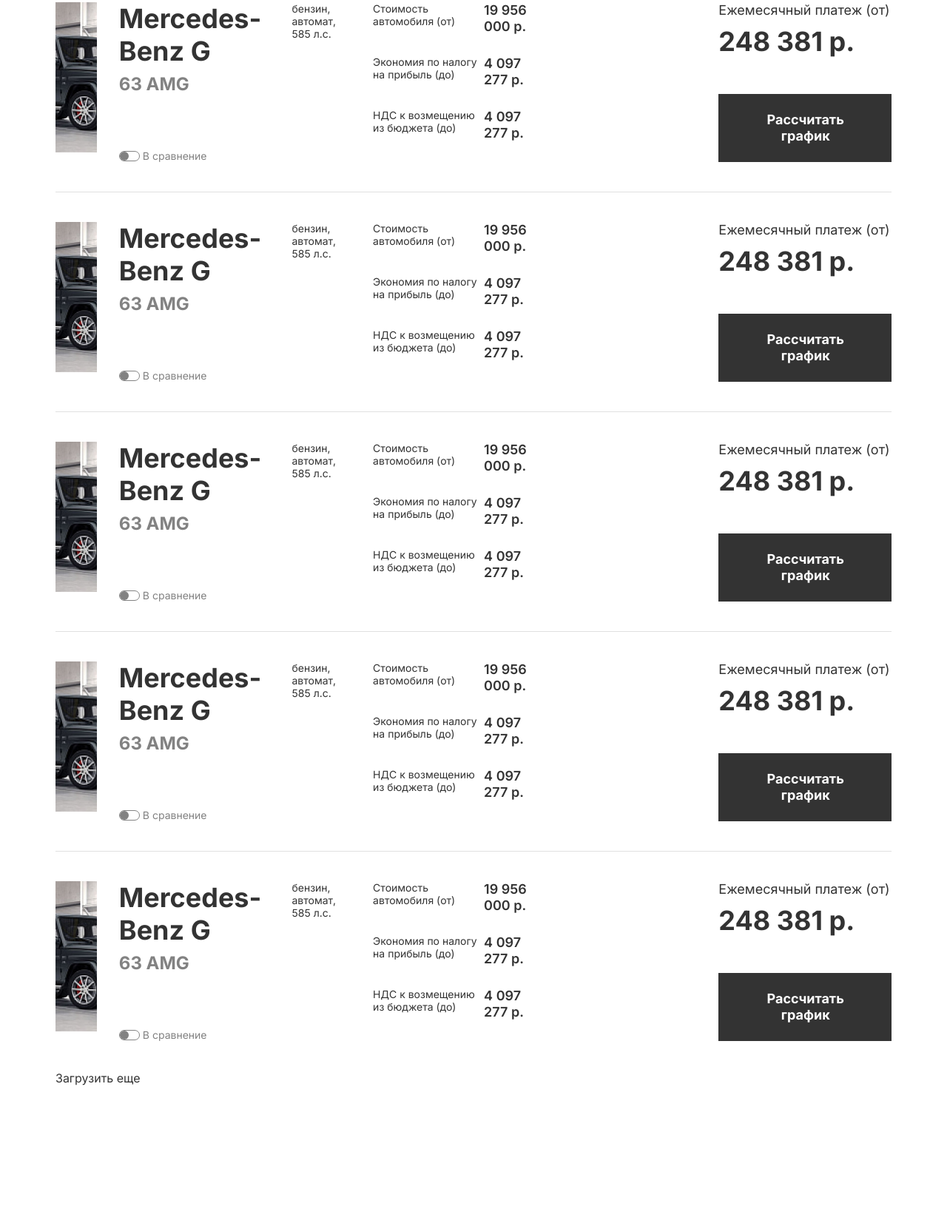
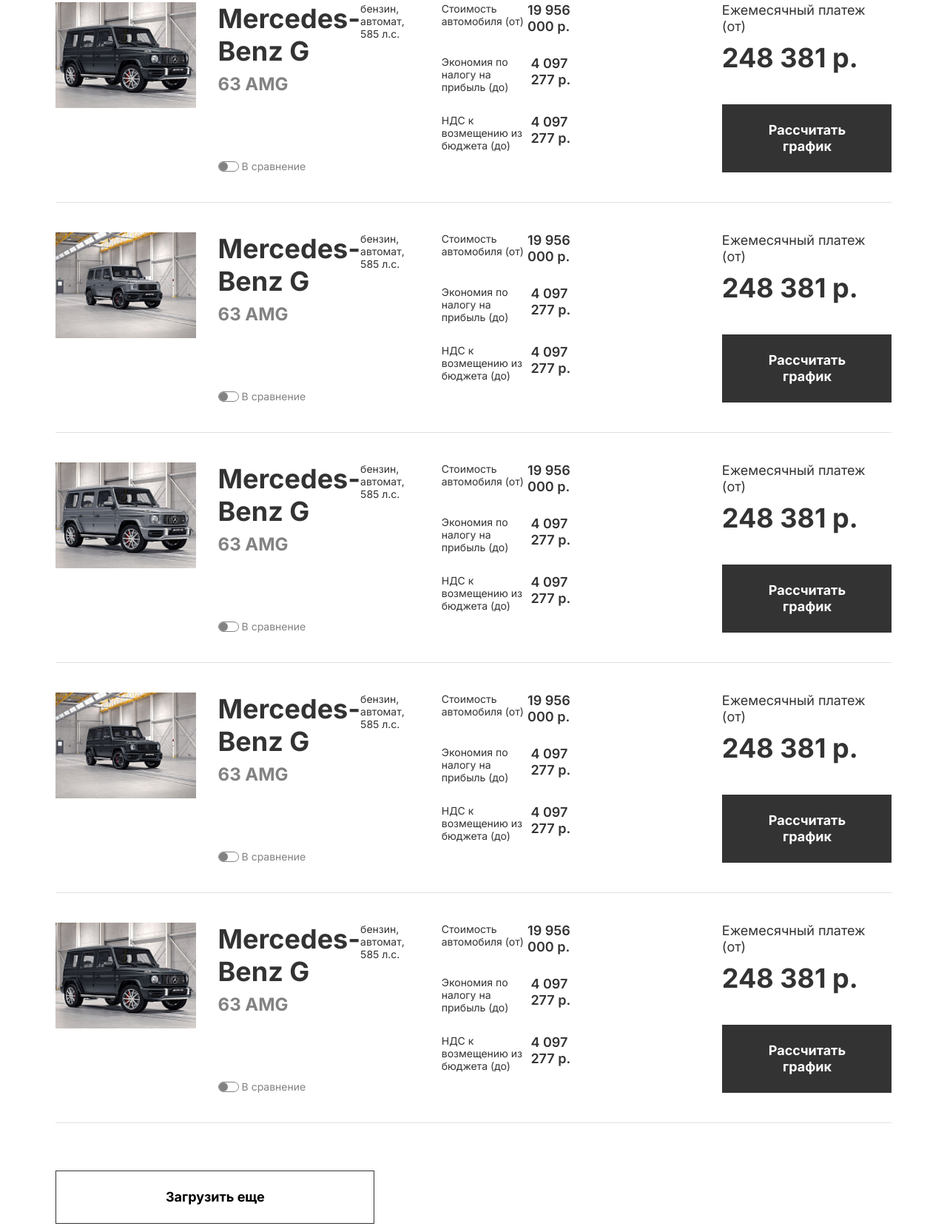
Before and after one commit to RomanDubina/test-task, a website: page app/index.html in a window 1280 px wide. Shown: the part 335-1992 px from the top of the page at 74% size. Drawn offline with Linux system fonts and the light colour scheme.

Commit message:
desctop complete

```diff
--- a/app/index.html
+++ b/app/index.html
@@ -20,10 +20,9 @@
 
 
           <div class="leasing-offers__item">
-            <div
-              class="leasing-offers__img"
-              style="background-image: url(images/car-1.jpg)"
-            ></div>
+            <div class="leasing-offers__img">
+                <img src="images/car-1.jpg" alt="">
+            </div>
             <div class="leasing-offers__brand">
               <div class="leasing-offers__brand-wrap">
                 <div class="leasing-offers__brand-title">Mercedes-Benz G</div>
@@ -81,10 +80,9 @@
           </div>
 
           <div class="leasing-offers__item">
-            <div
-              class="leasing-offers__img"
-              style="background-image: url(images/car-1.jpg)"
-            ></div>
+            <div class="leasing-offers__img">
+<img src="images/car-2.jpg" alt="">
+            </div>
             <div class="leasing-offers__brand">
               <div class="leasing-offers__brand-wrap">
                 <div class="leasing-offers__brand-title">Mercedes-Benz G</div>
@@ -143,10 +141,9 @@
 
 
           <div class="leasing-offers__item">
-            <div
-              class="leasing-offers__img"
-              style="background-image: url(images/car-1.jpg)"
-            ></div>
+            <div class="leasing-offers__img">
+<img src="images/car-3.jpg" alt="">
+            </div>
             <div class="leasing-offers__brand">
               <div class="leasing-offers__brand-wrap">
                 <div class="leasing-offers__brand-title">Mercedes-Benz G</div>
@@ -205,10 +202,9 @@
 
 
           <div class="leasing-offers__item">
-            <div
-              class="leasing-offers__img"
-              style="background-image: url(images/car-1.jpg)"
-            ></div>
+            <div class="leasing-offers__img">
+<img src="images/car-4.jpg" alt="">
+            </div>
             <div class="leasing-offers__brand">
               <div class="leasing-offers__brand-wrap">
                 <div class="leasing-offers__brand-title">Mercedes-Benz G</div>
@@ -267,10 +263,9 @@
 
 
           <div class="leasing-offers__item">
-            <div
-              class="leasing-offers__img"
-              style="background-image: url(images/car-1.jpg)"
-            ></div>
+            <div class="leasing-offers__img">
+                <img src="images/car-5.jpg" alt="">
+            </div>
             <div class="leasing-offers__brand">
               <div class="leasing-offers__brand-wrap">
                 <div class="leasing-offers__brand-title">Mercedes-Benz G</div>
@@ -329,7 +324,7 @@
 
 
         </div>
-        <div class="leasing-offers__btn">Загрузить еще</div>
+        <button class="leasing-offers__btn">Загрузить еще</button>
       </div>
     </section>
 
--- a/app/scss/style.scss
+++ b/app/scss/style.scss
@@ -12,18 +12,43 @@
         font-weight: 700;
         margin-bottom: 90px;
     }
+    &__btn{
+        border: 1px solid $text-color;
+        background: none;
+        padding: 24px 147px 24px 148px;
+        font-size: 18px;
+        line-height: 22px;
+        font-weight: 700;
+        text-align: center;
+        transition: all .3s;
+        &:hover{
+            color: #FFF;
+            background-color: $orange;
+            border-color: $orange;
+        }
+    }
+    &__inner{
+        margin-bottom: 64px;
+    }
     &__item{
         display: flex;
         justify-content: space-between;
         border-top: 1px solid #E0E0E0;
         padding: 40px 0;
+        &:last-child{
+            border-bottom: 1px solid #E0E0E0;
+        }
     }
     &__img{
-        width: 270px;
+        max-width: 270px;
+        width: 100%;
         height: 203px;
         background-size: cover;
         background-position: center;
         background-repeat: no-repeat;
+        img{
+
+        }
     }
     &__brand{
         font-weight: 700;
@@ -52,7 +77,7 @@
             color: #828282;
             font-weight: 400;
             position: relative;
-
+            cursor: pointer;
             .checkbox-title{
                 padding-left: 32px;
             }
```
Also changed, not shown: app/css/style.min.css, app/images/car-2.jpg (added), app/images/car-3.jpg (added), app/images/car-4.jpg (added), app/images/car-5.jpg (added).
